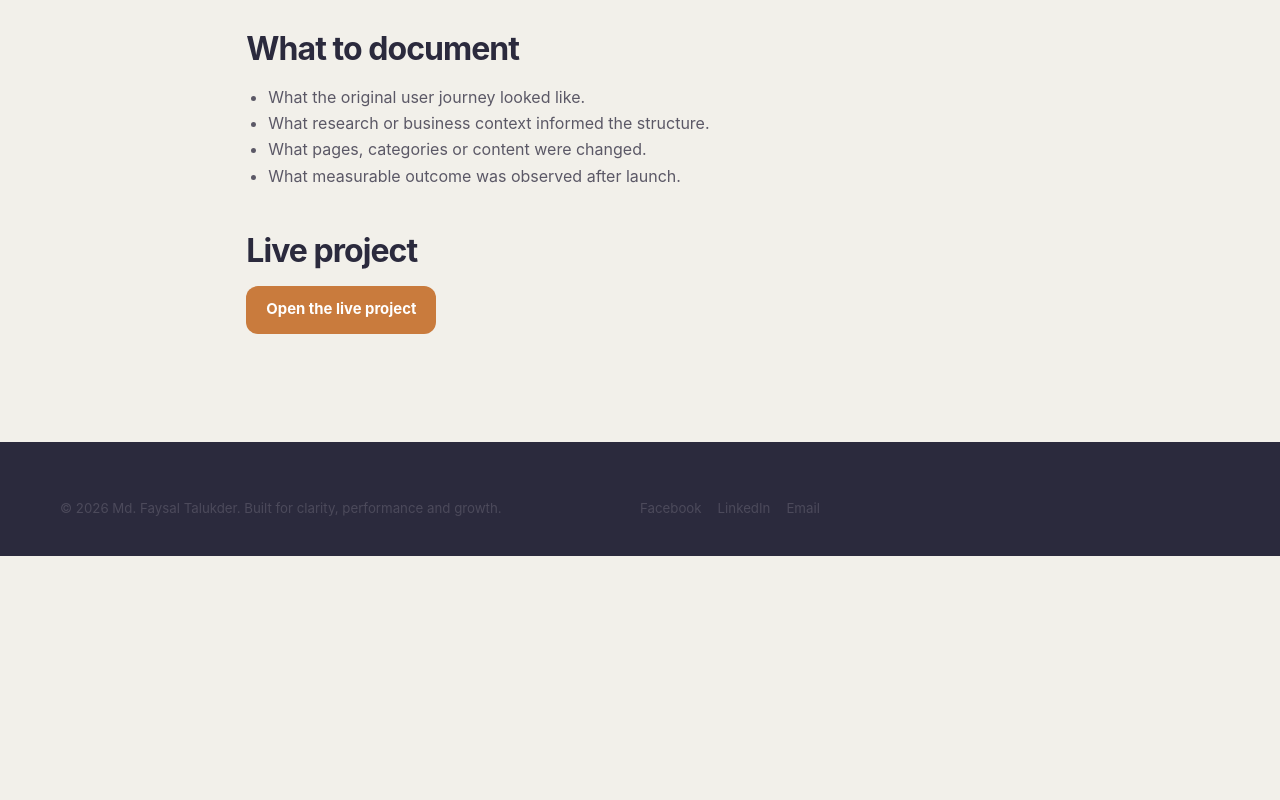
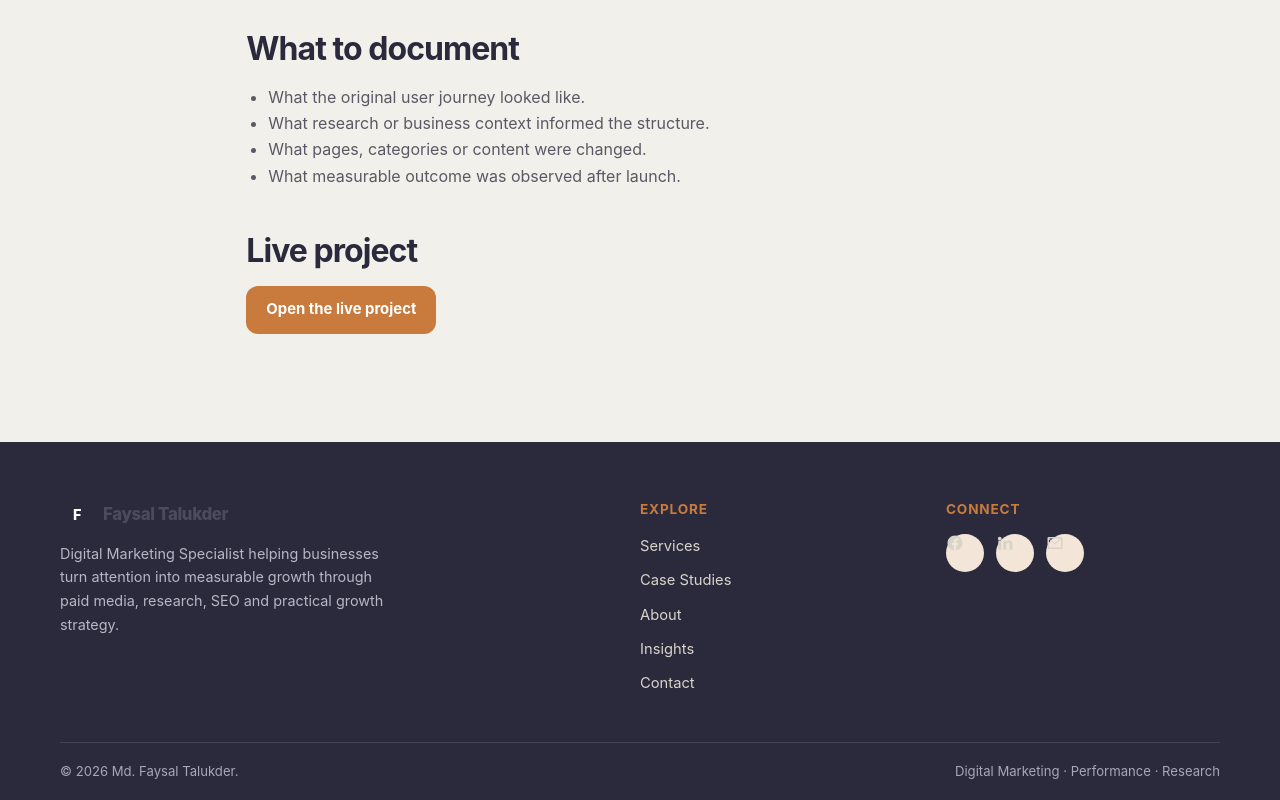
Before and after one commit to faysaltalukder36-arch/faysal-digital, a plain HTML site: page case-studies/halal-food.html in a window 1280 px wide. Shown: the part 1410-2210 px from the top of the page. Before the commit the page ends 1966 px from the top, so only its background shows below. Drawn offline with Linux system fonts and the light colour scheme.

Commit message:
Add files via upload

```diff
--- a/case-studies/halal-food.html
+++ b/case-studies/halal-food.html
@@ -10,10 +10,11 @@
 <meta property="og:description" content="A digital project case study by Md. Faysal Talukder covering website structure, content organization and user experience.">
 <meta property="og:image" content="assets/images/personal/social-share-placeholder.svg">
 <meta name="twitter:card" content="summary_large_image">
-<link rel="canonical" href="https://example.com/case-studies/halal-food.html">
+<link rel="canonical" href="https://YOUR-DOMAIN.com/case-studies/halal-food.html">
 <title>Halal Food Case Study | Md. Faysal Talukder</title>
 <link rel="stylesheet" href="../style.css">
 
+<style>.accent-eyebrow{color:var(--brand)!important}</style>
 </head>
 <body>
 <a class="skip-link" href="#main-content">Skip to content</a>
@@ -49,9 +50,28 @@
 
 <footer class="footer">
   <div class="container footer-inner">
-    <span>© <span data-year></span> Md. Faysal Talukder. Built for clarity, performance and growth.</span>
-    <div class="footer-links"><a href="https://www.facebook.com/faysaldigital.me/directory_links" target="_blank" rel="noopener noreferrer">Facebook</a><a href="https://www.linkedin.com/in/faysaldigital/" target="_blank" rel="noopener noreferrer">LinkedIn</a><a href="mailto:faysal.talukder36@gmail.com">Email</a></div>
+    <div class="footer-col footer-brand">
+      <div class="brand"><span class="brand-mark">F</span><span>Faysal Talukder</span></div>
+      <p>Digital Marketing Specialist helping businesses turn attention into measurable growth through paid media, research, SEO and practical growth strategy.</p>
+    </div>
+    <div class="footer-col">
+      <h4>Explore</h4>
+      <a href="../index.html#services">Services</a>
+      <a href="../index.html#work">Case Studies</a>
+      <a href="../index.html#about">About</a>
+      <a href="../blog/index.html">Insights</a>
+      <a href="../index.html#contact">Contact</a>
+    </div>
+    <div class="footer-col">
+      <h4>Connect</h4>
+      <div class="footer-social">
+        <a href="https://www.facebook.com/faysaldigital.me/directory_links" target="_blank" rel="noopener noreferrer" aria-label="Facebook"><svg viewBox="0 0 24 24" aria-hidden="true"><path fill="currentColor" d="M22 12.06C22 6.5 17.52 2 12 2S2 6.5 2 12.06c0 5.02 3.66 9.19 8.44 9.94v-7.03H7.9v-2.91h2.54V9.85c0-2.5 1.49-3.89 3.77-3.89 1.09 0 2.23.2 2.23.2v2.46h-1.26c-1.24 0-1.63.77-1.63 1.56v1.88h2.78l-.44 2.91h-2.34V22c4.78-.75 8.44-4.92 8.44-9.94z"/></svg></a>
+        <a href="https://www.linkedin.com/in/faysaldigital/" target="_blank" rel="noopener noreferrer" aria-label="LinkedIn"><svg viewBox="0 0 24 24" aria-hidden="true"><path fill="currentColor" d="M4.98 3.5a2.5 2.5 0 1 1 0 5.001 2.5 2.5 0 0 1 0-5.001zM3 9h4v12H3V9zm7 0h3.6v1.6h.05c.5-.95 1.75-1.95 3.6-1.95 3.85 0 4.75 2.4 4.75 5.55V21h-4v-6c0-1.45-.03-3.3-2-3.3-2 0-2.3 1.55-2.3 3.2V21h-4V9z"/></svg></a>
+        <a href="mailto:faysal.talukder36@gmail.com" aria-label="Email"><svg viewBox="0 0 24 24" aria-hidden="true"><path fill="currentColor" d="M2 5.5A1.5 1.5 0 0 1 3.5 4h17A1.5 1.5 0 0 1 22 5.5v13a1.5 1.5 0 0 1-1.5 1.5h-17A1.5 1.5 0 0 1 2 18.5v-13zm2.2.5 7.8 6.2 7.8-6.2H4.2zM20 7.3l-7.4 5.9a1 1 0 0 1-1.2 0L4 7.3V18h16V7.3z"/></svg></a>
+      </div>
+    </div>
   </div>
+  <div class="container footer-bottom"><span>© <span data-year>2026</span> Md. Faysal Talukder.</span><span class="footer-muted">Digital Marketing · Performance · Research</span></div>
 </footer>
 <script src="../script.js" defer></script>
 
```
